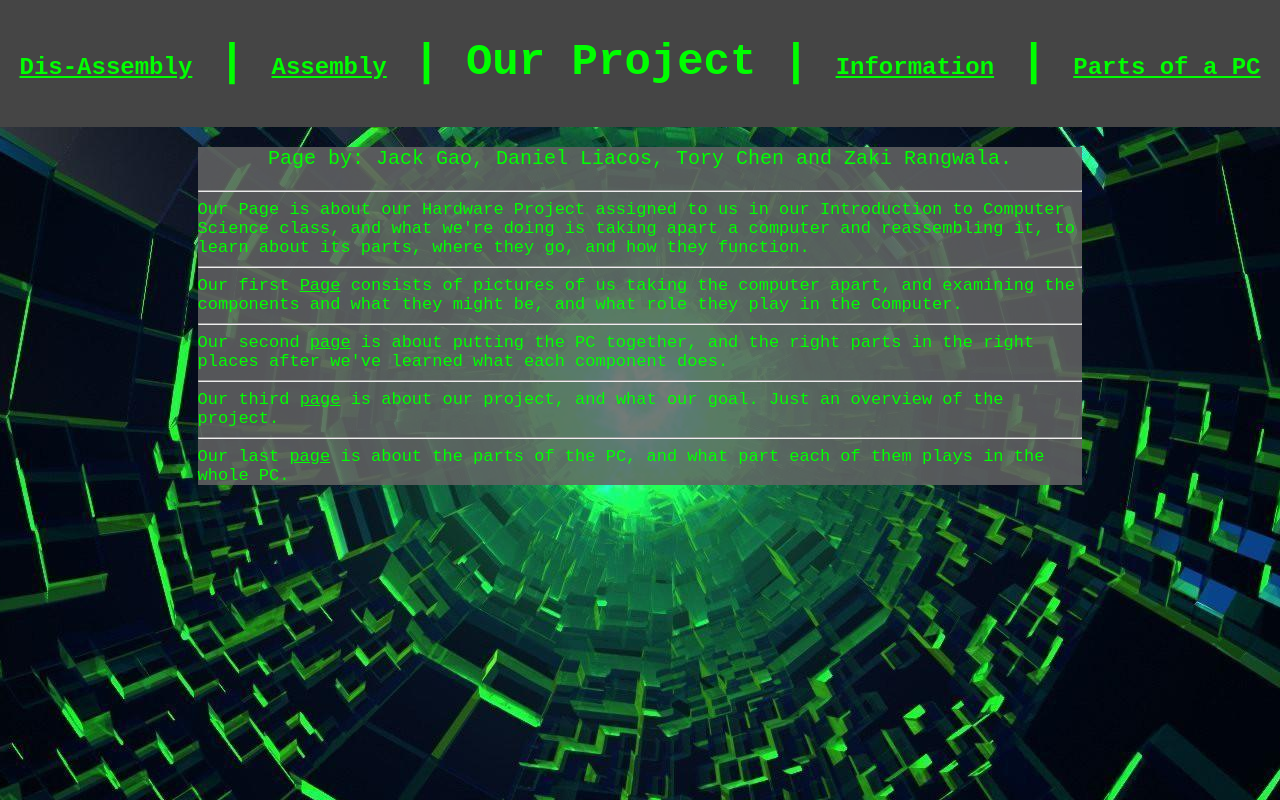
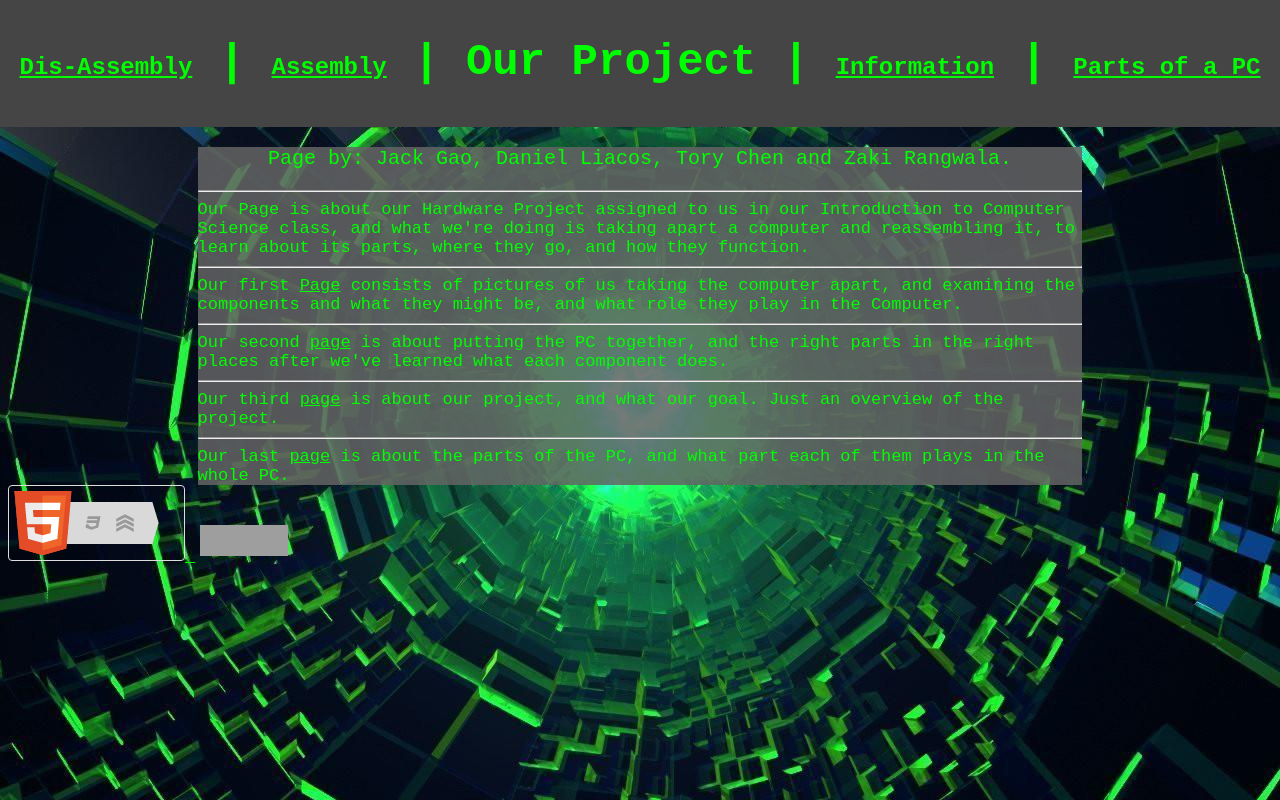
Before and after one commit to ZakiRangwala/Hardware_Project, a plain HTML site: page index.html in a window 1280 px wide. Drawn offline with Linux system fonts and the light colour scheme; grey boxes are pictures that could not be loaded.

Commit message:
Update index.html

```diff
--- a/index.html
+++ b/index.html
@@ -8,6 +8,7 @@
 			<h1><a class = "smol" href = "taking.html">Dis-Assembly</a>  |  <a class = "smol" href = "putting.html">Assembly</a>  |  Our Project  |  <a class = "smol" href = "info.html">Information</a>  | <a class = "smol" href = "Parts.html">Parts of a PC</a></h1>
 		</header>
 	</head>
+
 	<body>
 		<div>
 		<p class = "cent">
@@ -26,5 +27,13 @@
 			<hr>
 			Our last <a href = "Parts.html">page</a> is about the parts of the PC, and what part each of them plays in the whole PC.
 		</div>
+
+		<a href="http://validator.w3.org/check?uri=https://zakirangwala.github.io/Hardware_Project/ ">
+		<img src=" html5_with_css3_+_semantics.png" width="165" height="64" 	alt="HTML5 with CSS3 and Semantics">
+		</a>
+		 <a href="https://jigsaw.w3.org/css-validator/validator?uri=zakirangwala.github.io%2FHardware_Project&profile=css3svg&usermedium=all&warning=1&vextwarning=&lang=en">
+      		<img style="border:0;width:88px;height:31px" src="https://jigsaw.w3.org/css-validator/images/vcss" alt="Valid CSS!"/>
+		</a>
+
 	</body>
 </html>
```
